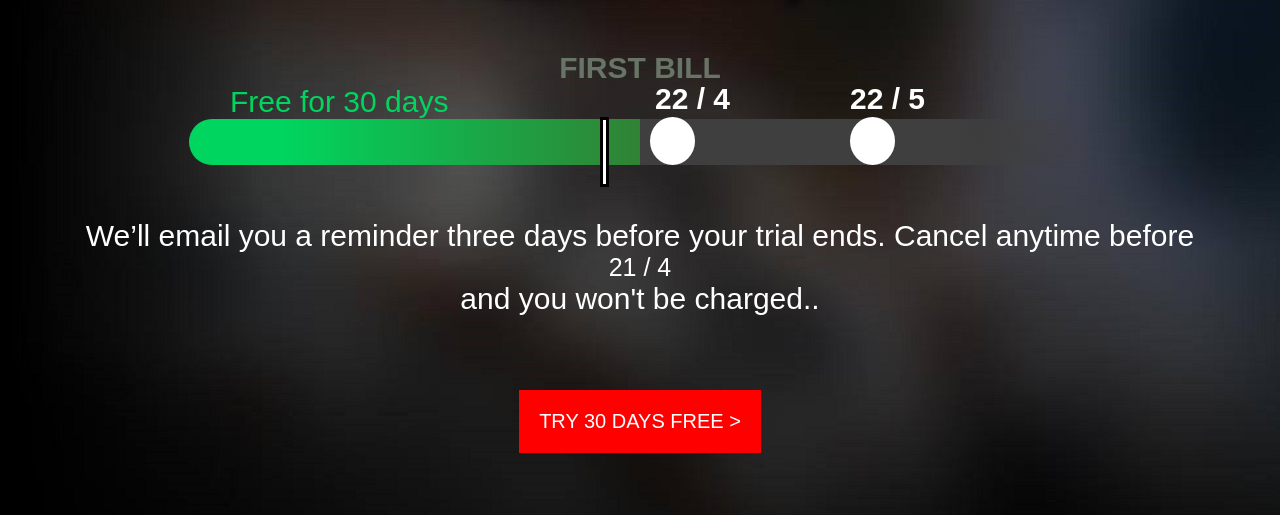
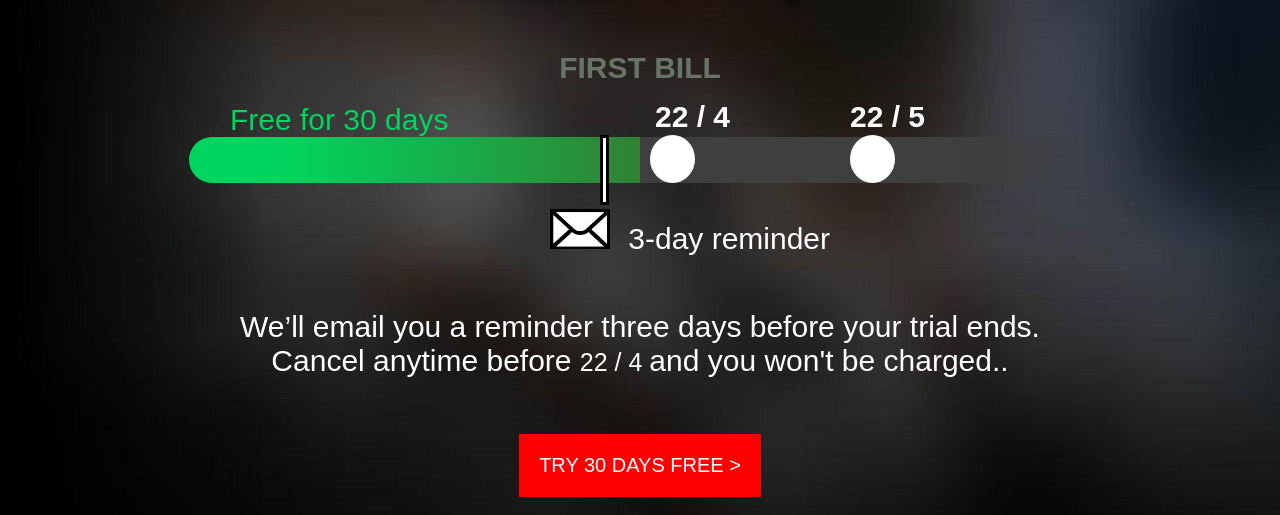
Before and after one commit to The-Keshav-Agarwal/Netflix-replica, a plain HTML site: page index.html in a window 1280 px wide. Shown: the part 911-1426 px from the top of the page. Drawn offline with Linux system fonts and the light colour scheme.

Commit message:
small change

```diff
--- a/index.html
+++ b/index.html
@@ -19,7 +19,7 @@
   <div class="container-2"><br><br><br><br>
   	<h1 class="par1"> 	All of Netflix.</h1>
    	<h1 class="par1"> FREE for 30 days.</h1><br><br><br>
-    <div class="bil">FIRST BILL</div>
+    <div class="bil">FIRST BILL</div><br>
     <div class="just">Free for 30 days</div>
     <div id="date1"></div>
     <div id="date2"></div>
@@ -27,8 +27,12 @@
     <div class="line"></div>
     <div class="circle1"></div>
     <div class="circle2"></div>
+    <br><br>
+    <div class="mail">
+      <img src="mail.png" height="40px" width="60px" style="margin-left: 100px; margin-top: -10px;" ><p style="display: inline; font-size: 30px; margin-left: 10px;">&nbsp;3-day reminder</p>
+    </div>
     <br><br><br>
-    <p align="center" style="font-size: 30px " >We’ll email you a reminder three days before your trial ends. Cancel anytime before  </p><div id="last5"></div><p align="center" style="font-size: 30px">and you won't be charged..</p><br><br><br>
+    <span align="center" style="font-size: 30px " >We’ll email you a reminder three days before your trial ends.<br> Cancel anytime before  </span><span id="last5"></span><span align="center" style="font-size: 30px">and you won't be charged..</span><br><br><br>
     <button class="but2">TRY 30 DAYS FREE ></button><br><br><br><br>
     <div class="br1"></div>
   </div>
--- a/newtask3.js
+++ b/newtask3.js
@@ -27,4 +27,4 @@ for(i=0;i<acc.length;i++)
 var d = new Date();
 document.getElementById('date1').innerHTML = d.getDate()+' / ' + (d.getMonth()+2);
 document.getElementById('date2').innerHTML = d.getDate()+' / '+(d.getMonth()+3);
-document.getElementById('last5').innerHTML = (d.getDate()-1)+' / '+(d.getMonth()+2);
+document.getElementById('last5').innerHTML = (d.getDate())+' / '+(d.getMonth()+2)+' ';
```
Also changed, not shown: newtask3.css (+1 -6 lines), mail.png (added).
